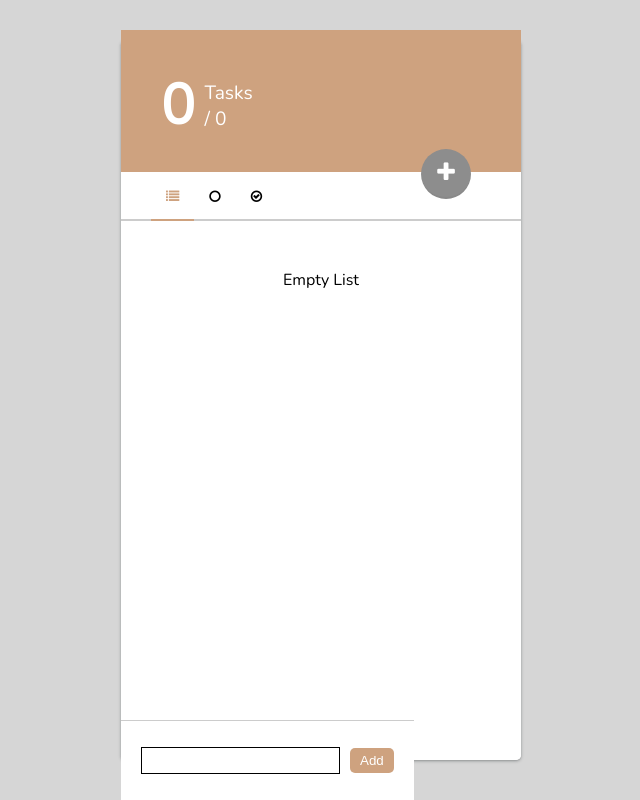
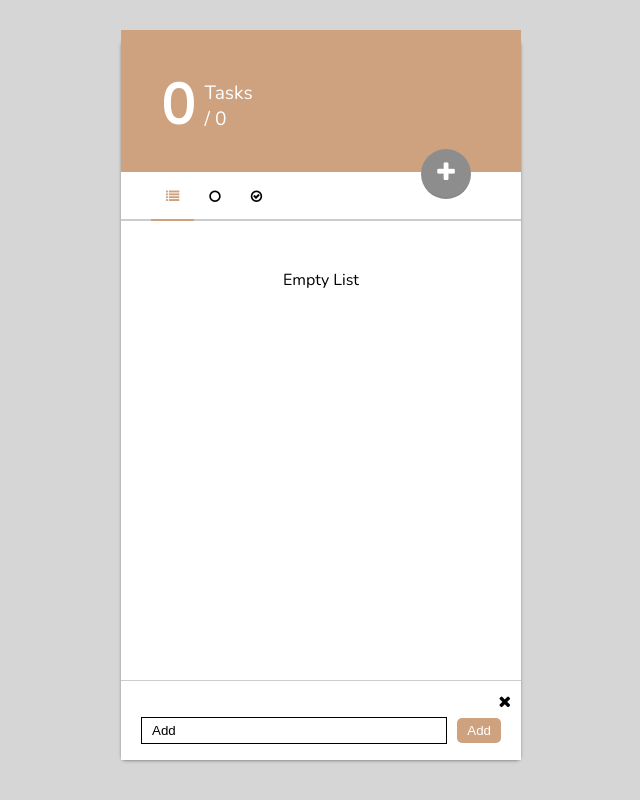
Before and after one commit to parasat00/to-do-list, a plain HTML site: page index.html in a window 1280 px wide. Both pictures are taken after a click on the button 765 px from the left and 173 px from the top of the page. Shown: the whole page, without its empty margins (319-959 px from the left). Drawn offline with nearby package versions, Linux system fonts and the light colour scheme.

Commit message:
exit btn added

```diff
--- a/index.html
+++ b/index.html
@@ -51,6 +51,7 @@
   </section>
 
   <form class="todo__form">
+   <div class="todo__form-exit"><i class="fa fa-times" aria-hidden="true"></i></div>
    <input type="text" autocomplete="off" name="task_body" id="task_body" class="todo__form-text-input">
    <input type="submit" value="Add" class="todo__form-btn">
   </form>
--- a/index.js
+++ b/index.js
@@ -2,6 +2,7 @@ const todo_container = document.querySelector('.todo__content');
 const todo_form = document.querySelector(".todo__form");
 const todo_add = document.querySelector(".todo__header-nav-btns.add");
 const todo_btns = document.querySelectorAll(".todo__header-nav-btns");
+const form_exit = document.querySelector(".todo__form-exit");
 
 let tasks = JSON.parse(localStorage.getItem('tasks')) || [];
 
@@ -201,3 +202,4 @@ todo_btns.forEach(btn => {
 renderTasks();
 todo_add.addEventListener("click", showForm);
 todo_form.addEventListener("submit", addTask);
+form_exit.addEventListener("click", () => {todo_form.classList.remove("show");});
--- a/style.css
+++ b/style.css
@@ -80,7 +80,7 @@ body {
  cursor: pointer;
 }
 .todo__header-nav-btns .fa {
- pointer-events: none
+ pointer-events: none;
 }
 .todo__header-nav-btns:hover,
 .todo__header-nav-btns.active {
@@ -201,18 +201,19 @@ body {
 
 .todo__form {
  background-color: var(--content-back);
- padding: 10px 20px;
+ padding: 30px 20px 10px;
  display: flex;
  align-items: center;
  gap: 10px;
  position: fixed;
  height: var(--form-height);
- bottom: - var(--form-height);
+ bottom: calc(-2 * var(--form-height));
+ width: var(--total-width);
  transition: all 0.7s;
  border-top: 1px solid var(--border-color);
 }
 .todo__form.show {
- bottom: 0;
+ bottom: calc(var(--form-height) / 2);
 }
 .todo__form input {
  padding: 5px 10px;
@@ -230,6 +231,16 @@ body {
  border: none;
  outline: none;
  border-radius: 5px;
+}
+.todo__form-exit {
+ position:absolute;
+ top: 10px;
+ right: 10px;
+ cursor: pointer;
+}
+.todo__form-exit .fa {
+ cursor: pointer;
+ pointer-events: none;
 }
 @media only screen and (max-width: 400px) {
  :root {
@@ -252,6 +263,9 @@ body {
  }
  .todo__form {
   width: var(--total-width);
+ }
+ .todo__form.show {
+  bottom: 0;
  }
  .todo__content-list-more {
   min-width: 57px;
```
